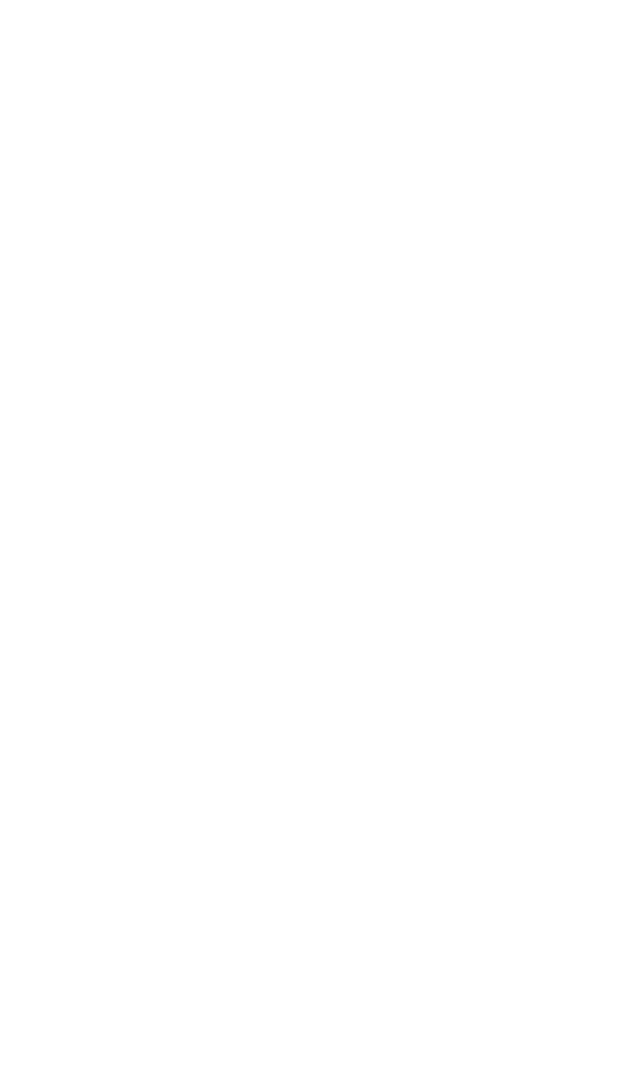
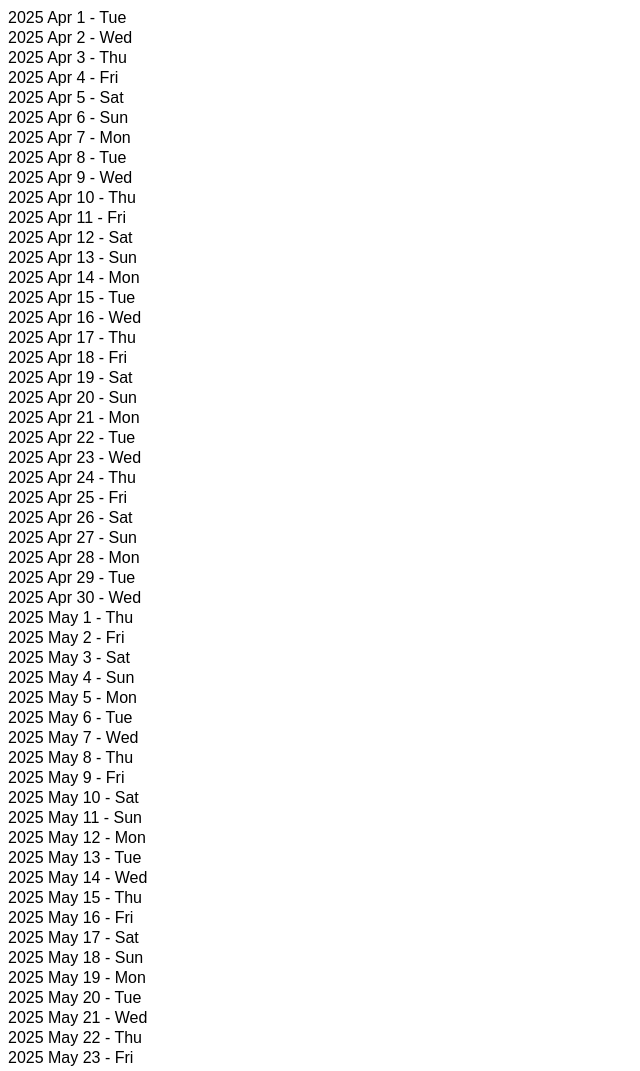
Before and after one commit to nova-shaw/generators, a plain HTML site: page fantastic_phonics/index.html in a window 1280 px wide. Shown: the top 1071 px of the page, without its empty margins (0-640 px from the left). Before the commit the page ends 800 px from the top, so only its background shows below. Drawn offline with Linux system fonts and the light colour scheme.

Commit message:
Looping through every day of the year

```diff
--- a/fantastic_phonics/index.html
+++ b/fantastic_phonics/index.html
@@ -5,6 +5,17 @@
   <meta name="viewport" content="width=device-width, initial-scale=1">
   <title>FP/GM Gen</title>
   <script src="main.js" type="module"></script>
+  <style>
+    *, *:* { box-sizing: border-box; }
+
+    html {
+      font: 16px/1.25 sans-serif;
+    }
+
+    p {
+      margin: 0;
+    }
+  </style>
 </head>
 <body>
 
--- a/fantastic_phonics/main.js
+++ b/fantastic_phonics/main.js
@@ -1,6 +1,3 @@
-
-const log = console.log;
-
 
 //// Settings
 
@@ -10,28 +7,27 @@ const durationMonths = 12;
 
 //// Internals
 
-// const date = Temporal.PlainDate.from(`${start.year} ${start.month} 1`);
-// const date = Temporal.PlainDate.from('2024-12-27');
-// log(date);
+const log = console.log;
 
-// const startDate = new Date( `${start.year} ${start.month} 1`);
-const date = new Date('2024-12-27 00:00');
-const days = 30;
-// const startParsed = { y: startDate.getFullYear(), m: startDate.getMonth(), d: startDate.getDate()  };
-// log(startDate);
-// log(startParsed);
+const date = new Date(`${startYearMonth.year} ${startYearMonth.month} 1`);
+const endDate = new Date(`${startYearMonth.year+1} ${startYearMonth.month} 1`);
 
-/*for (var i = 0; i < days; i++) {
-  // const month = startParsed.getMonth() + 0;
-  // log(startDate.getFullYear())
+
+const frag = document.createDocumentFragment();
+while (date < endDate) {
+  const p = document.createElement('p');
+
+  const month = date.toLocaleString('default', { month: 'short' });
+  const weekday = date.toLocaleString('default', {  weekday: 'short' });
+  p.textContent = `${date.getFullYear()} ${month} ${date.getDate()} - ${weekday}`;
+
+  frag.appendChild(p);
+
   date.setDate(date.getDate() + 1);
-  log('--', date);
 }
-*/
-let daysDone = 0;
 
-while (daysDone < days) {
-  log(daysDone + 1, date);
-  date.setDate(date.getDate() + 1);
-  daysDone += 1;
-}
+document.body.appendChild(frag);
+
+
+
+//// Oh, how I long for Temporal... https://developer.mozilla.org/en-US/docs/Web/JavaScript/Reference/Global_Objects/Temporal
```
